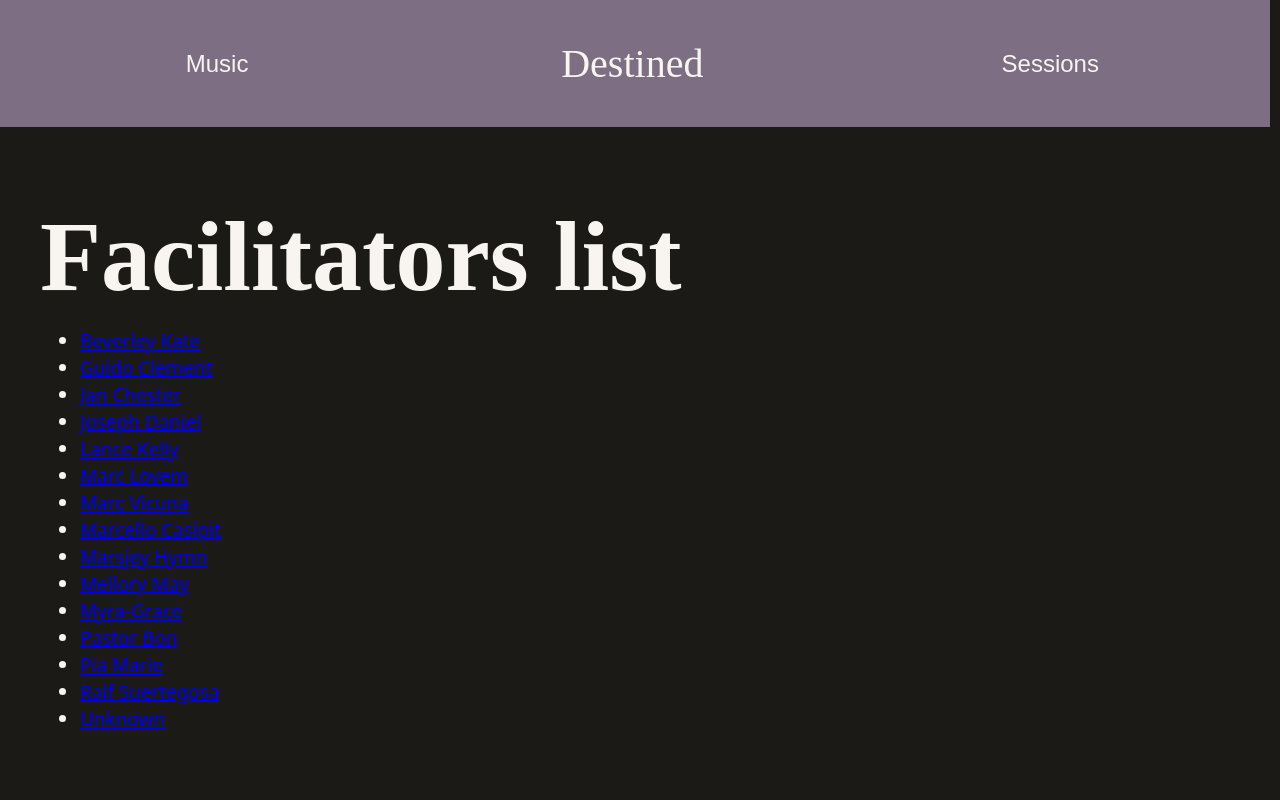
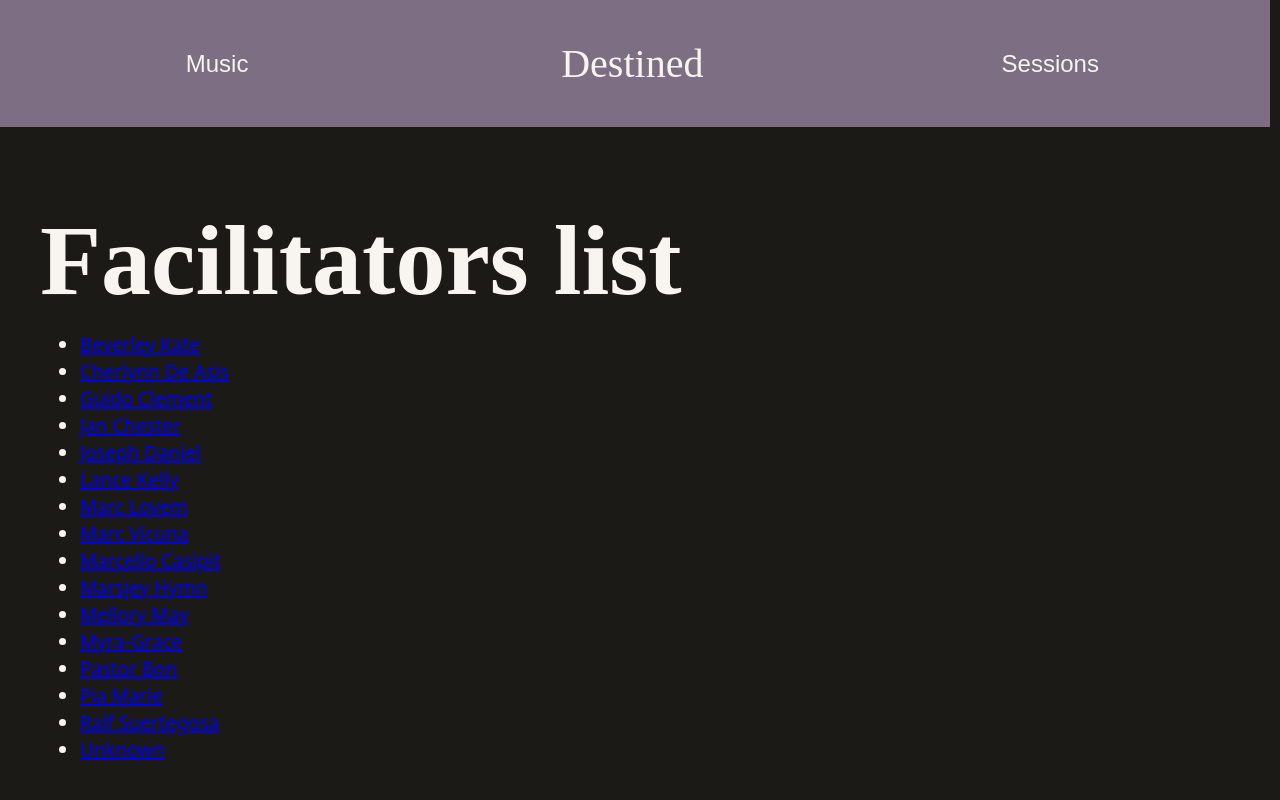
Before and after one commit to myra-grace/Destined, a React (Create React App) app: page /portal in a window 1280 px wide. Shown: the top 800 px of the page. Built offline with nearby package versions, Linux system fonts and the light colour scheme; a web font is replaced by a local one.

Commit message:
add facilitator Cherlynn

```diff
--- a/src/data/facilitators.json
+++ b/src/data/facilitators.json
@@ -348,5 +348,26 @@
                 "Coordinate transportation & storage of food"
             ]
         }
+    },
+    {
+        "id": "cherlynn",
+        "name": "Cherlynn De Asis",
+        "role": "Designer & Devotional facilitator",
+        "responsibilities": {
+            "sunday": [
+                {
+                    "time": "8h30",
+                    "title": "Morning Devotional 2",
+                    "facilitator": "Cherlynn De Asis",
+                    "description": "A Stellar Character - Morning Devotional 2",
+                    "task": "Read the morning devotional",
+                    "session": true
+                }
+            ],
+            "general": [
+                "Design the poster, invitations, and tickets",
+                "Coordinate transportation & storage of food"
+            ]
+        }
     }
 ]
--- a/src/styles/typography.scss
+++ b/src/styles/typography.scss
@@ -57,7 +57,7 @@ body {
 h1, h2, h3, h4, h5, h6 {
     font-family: 'Italianno', cursive;
     line-height: 1;
-    margin: 0;
+    margin: 0.2rem 0;
 
     .type--pretitle {
         margin: 1rem 0;
```
